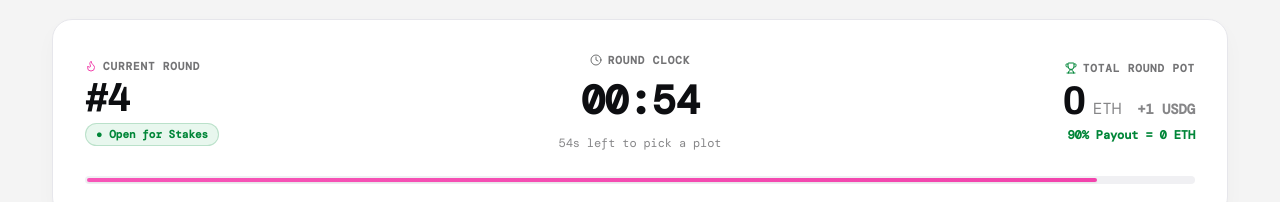
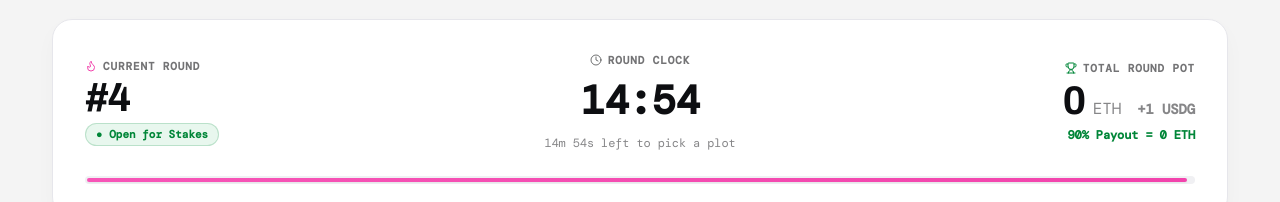
Before and after one commit to Mansoor4866/Tood, a React (Vite) app: page / in a window 1280 px wide. Shown: the part 558-760 px from the top of the page. Built offline with nearby package versions, Linux system fonts and the light colour scheme; no server answers; the database is empty; the HTML template or start-up script is replaced by a standard one.

Commit message:
feat: change round duration to 15 minutes with MM:SS clock format

```diff
--- a/src/components/Hero.jsx
+++ b/src/components/Hero.jsx
@@ -3,9 +3,15 @@ import { useGame } from '../context/GameContext';
 import { Clock, Trophy, Flame, Sparkles, ShieldCheck, Zap } from 'lucide-react';
 
 export const Hero = () => {
-  const { roundNumber, timeLeft, totalEthPot, totalUsdgPot, roundStatus } = useGame();
-  const progressPercent = Math.max(0, Math.min(100, (timeLeft / 60) * 100));
+  const { roundNumber, timeLeft, roundTime = 900, totalEthPot, totalUsdgPot, roundStatus } = useGame();
+  const progressPercent = Math.max(0, Math.min(100, (timeLeft / roundTime) * 100));
   const canvasRef = useRef(null);
+
+  const formatClock = (seconds) => {
+    const mins = Math.floor(seconds / 60);
+    const secs = seconds % 60;
+    return `${mins < 10 ? `0${mins}` : mins}:${secs < 10 ? `0${secs}` : secs}`;
+  };
 
   // Subtle Interactive Floating Particles & Web3 Constellation Canvas
   useEffect(() => {
@@ -186,12 +192,14 @@ export const Hero = () => {
                 <span>ROUND CLOCK</span>
               </div>
               <div className={`mono text-[34px] sm:text-[40px] font-bold mt-0.5 tracking-wider ${
-                timeLeft <= 10 && roundStatus === 'betting' ? 'text-[#f243ac] animate-pulse' : 'text-[#0d0e11]'
+                timeLeft <= 30 && roundStatus === 'betting' ? 'text-[#f243ac] animate-pulse' : 'text-[#0d0e11]'
               }`}>
-                {roundStatus === 'betting' ? `00:${timeLeft < 10 ? `0${timeLeft}` : timeLeft}` : '--:--'}
+                {roundStatus === 'betting' ? formatClock(timeLeft) : '--:--'}
               </div>
               <div className="mono text-[12px] text-[#0d0e1180] mt-1">
-                {roundStatus === 'betting' ? `${timeLeft}s left to pick a plot` : 'Round in settlement'}
+                {roundStatus === 'betting'
+                  ? `${Math.floor(timeLeft / 60)}m ${timeLeft % 60}s left to pick a plot`
+                  : 'Round in settlement'}
               </div>
             </div>
 
--- a/src/context/GameContext.jsx
+++ b/src/context/GameContext.jsx
@@ -17,7 +17,7 @@ import confetti from 'canvas-confetti';
 
 const GameContext = createContext();
 
-const ROUND_TIME = 60; // 60 seconds per round
+export const ROUND_TIME = 900; // 15 Minutes = 900 seconds per round
 
 export const GameProvider = ({ children }) => {
   const { playTick, playShuffle, playWin } = useSound();
@@ -329,6 +329,7 @@ export const GameProvider = ({ children }) => {
       value={{
         roundNumber,
         timeLeft,
+        roundTime: ROUND_TIME,
         roundStatus,
         plots,
         userStakes,
```
